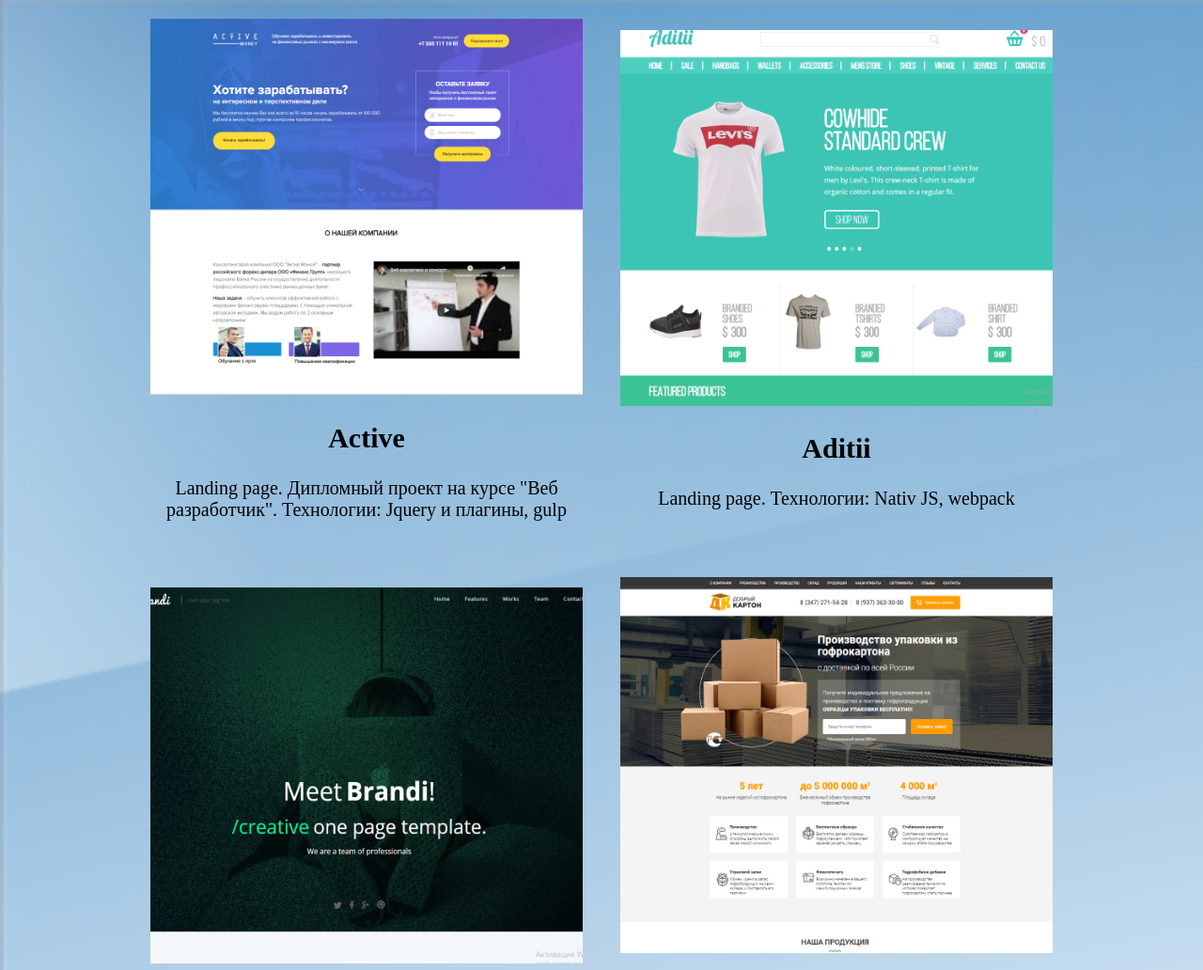
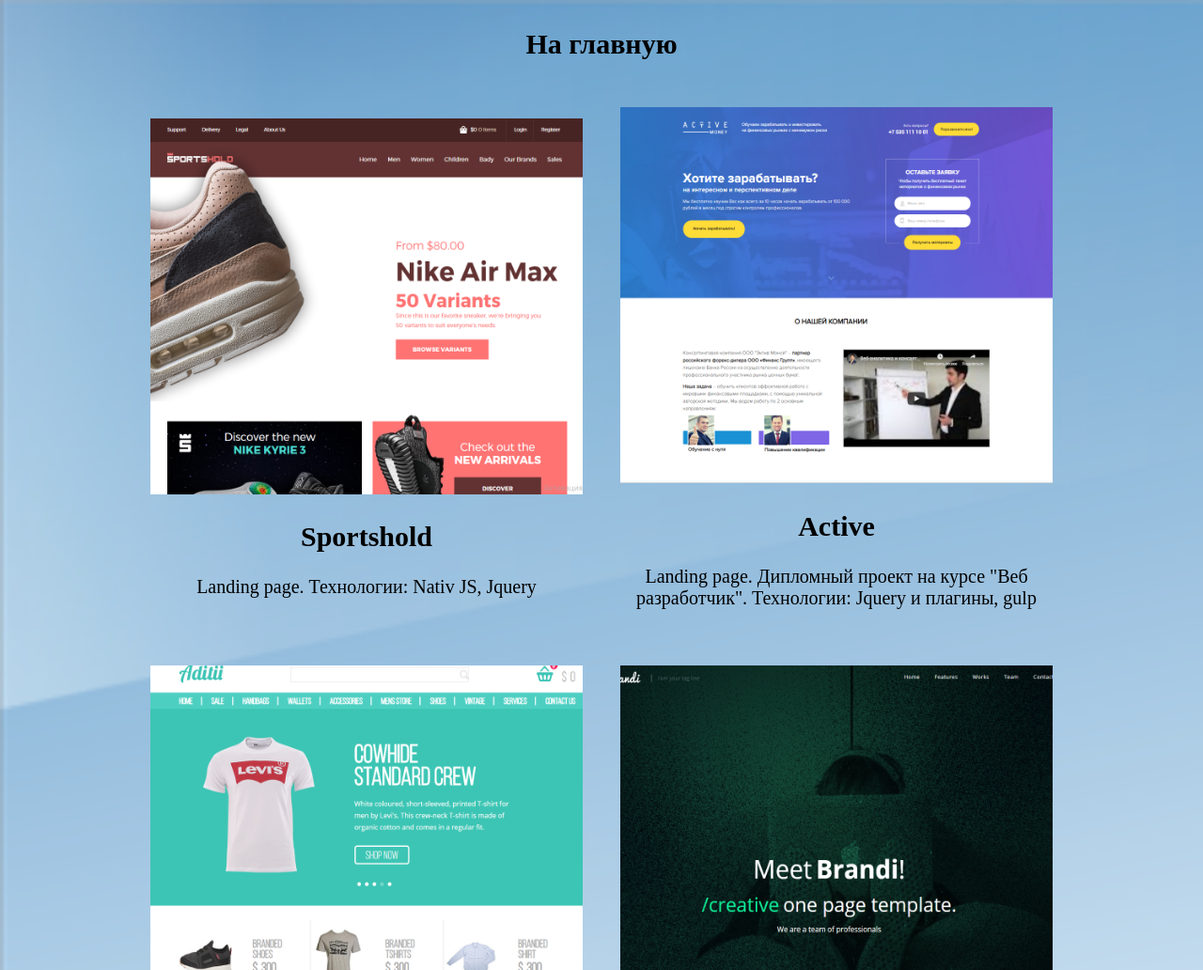
Before and after one commit to webdevmurad/about-myself.io, a plain HTML site: page portfolio.html in a window 1280 px wide. Shown: the top 1032 px of the page at 94% size. Drawn offline with Linux system fonts and the light colour scheme.

Commit message:
добавил макет

```diff
--- a/portfolio.html
+++ b/portfolio.html
@@ -9,7 +9,17 @@
 </head>
 <body>
     <section class="portfolio">
+        <div class="portfolio-header">
+            <h1><a href='index.html'>На главную</a></h1>
+        </div>
         <div class="portfolio-blocks">
+            <div class="portfolio-block">
+                <a href="https://webdevmurad.github.io/sportshold.io/">
+                    <div class="portfolio-img"><img src="./img/sait/sportshold.png" alt="#"></div>
+                    <h2 class="portfolio-title">Sportshold</h2>
+                    <p>Landing page. Технологии: Nativ JS, Jquery</p>
+                </a>
+            </div>
             <div class="portfolio-block">
                 <a href="https://webdevmurad.github.io/Active_maket.io/">
                     <div class="portfolio-img"><img src="./img/sait/active.png" alt="#"></div>
--- a/sass/_portfolio.sass
+++ b/sass/_portfolio.sass
@@ -3,6 +3,18 @@ body
 .portfolio
     background: url('../img/header.png')
     background-size: cover
+    &-header h1
+        text-align: center
+        margin: 0
+        padding-top: 30px
+        padding-bottom: 30px
+    &-header a
+        color: black
+        font-size: 30px
+        text-align: center
+
+        text-decoration: none
+        font-family: Montserrat
     &-blocks
         display: flex
         flex-wrap: wrap
```
Also changed, not shown: css/style.css, img/sait/sportshold.png (added), 1 other file.
